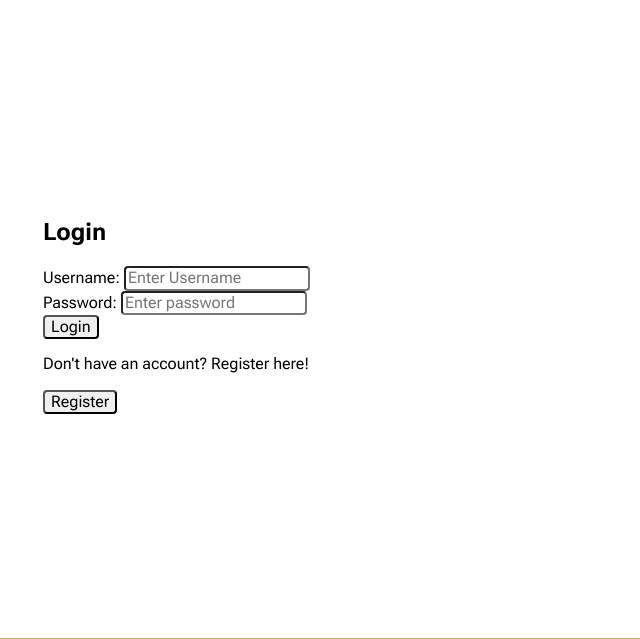
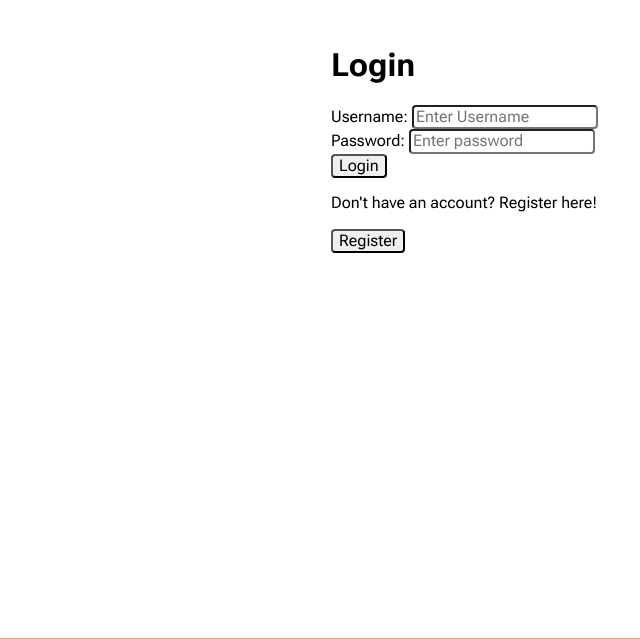
Before and after one commit to HarryDerderian/Voiceit, a Django app: page /login/ in a window 1280 px wide. Shown: the part 82-721 px from the top of the page, without its empty margins (21-661 px from the left). Run offline with Django 4.2, Linux system fonts and the light colour scheme.

Commit message:
no longer random giant space from top

```diff
--- a/base/templates/base/about.html
+++ b/base/templates/base/about.html
@@ -1,6 +1,5 @@
 {% extends 'main.html'%}
 {%block content%}
-<div class="text-center">
     <h1>About Us</h1>
     Something about us:
     <h3>Members</h3>
@@ -9,6 +8,5 @@
         <li>Kevin Liu</li>
         <li>everyone else</li>
     </ul>
-</div>
 
 {%endblock content%}
--- a/base/templates/base/home.html
+++ b/base/templates/base/home.html
@@ -1,6 +1,5 @@
 {% extends 'main.html'%}
 {%block content%}
-<div class="text-center">
 <h1>
     Voicelt - Empowering Student Voices for Local Change
 </h1>
@@ -79,5 +78,4 @@ Aliquam gravida finibus ex ac feugiat.
 <p>
     Duis dolor lorem, hendrerit sit amet justo congue, aliquet facilisis sapien. Suspendisse pharetra posuere orci, sit amet blandit ante suscipit vitae. Proin nec ante nec risus efficitur scelerisque. Quisque at diam id lorem gravida lacinia sed ac tortor. Pellentesque ac justo ac orci facilisis sollicitudin. Vestibulum ac aliquam nunc. Morbi diam odio, luctus et tellus semper, molestie vestibulum lacus. Etiam ut nisl nulla. Donec ornare justo quis vestibulum aliquam. Nulla non dictum ante.
 </p>
-</div>
 {%endblock content%}
--- a/base/templates/base/login.html
+++ b/base/templates/base/login.html
@@ -1,8 +1,8 @@
 {% extends 'main.html'%}
 {% block content %}
 <!--Make it prettier-->
-<div class="text-center">
-    <h2>Login</h2>
+<div class="logreg-center">
+    <h1>Login</h1>
     <form method="POST" action="">
         {% csrf_token %}
         <label>Username:</label>
--- a/base/templates/base/petition.html
+++ b/base/templates/base/petition.html
@@ -36,8 +36,6 @@
             <p><a href="{%url 'login'%}">Log in to sign now!</a></p>
         {% endif %}
         <span>
-
-
             {% with users|length|add:"-3" as numUsers %}
             {% if numUsers == -3 %}
                 <p>No one has signed the petition yet. Sign now to be the first!</p>
--- a/base/templates/base/register.html
+++ b/base/templates/base/register.html
@@ -1,6 +1,6 @@
 {% extends 'main.html'%}
 {% block content%}
-<div class="text-center">
+<div class="logreg-center">
     <h3>Register</h3>
     <form method="POST" action="">
         {% csrf_token %}
--- a/templates/static/style.css
+++ b/templates/static/style.css
@@ -120,6 +120,7 @@ textarea {
     width:90%;
     margin:auto;
     margin-bottom:25px;
+    margin-top:25px;
 }
 
 /*end content frame*/
@@ -216,7 +217,17 @@ textarea {
 .edit-petition-form label {
     font-size: larger;
 }
+/*petition edit end*/
 
+/*login/registration formatting*/
+
+.logreg-center{
+    width:50%;
+    margin:auto;
+    margin-bottom:25px;
+}
+
+/*end*/
 
 /*footer*/
 
```
